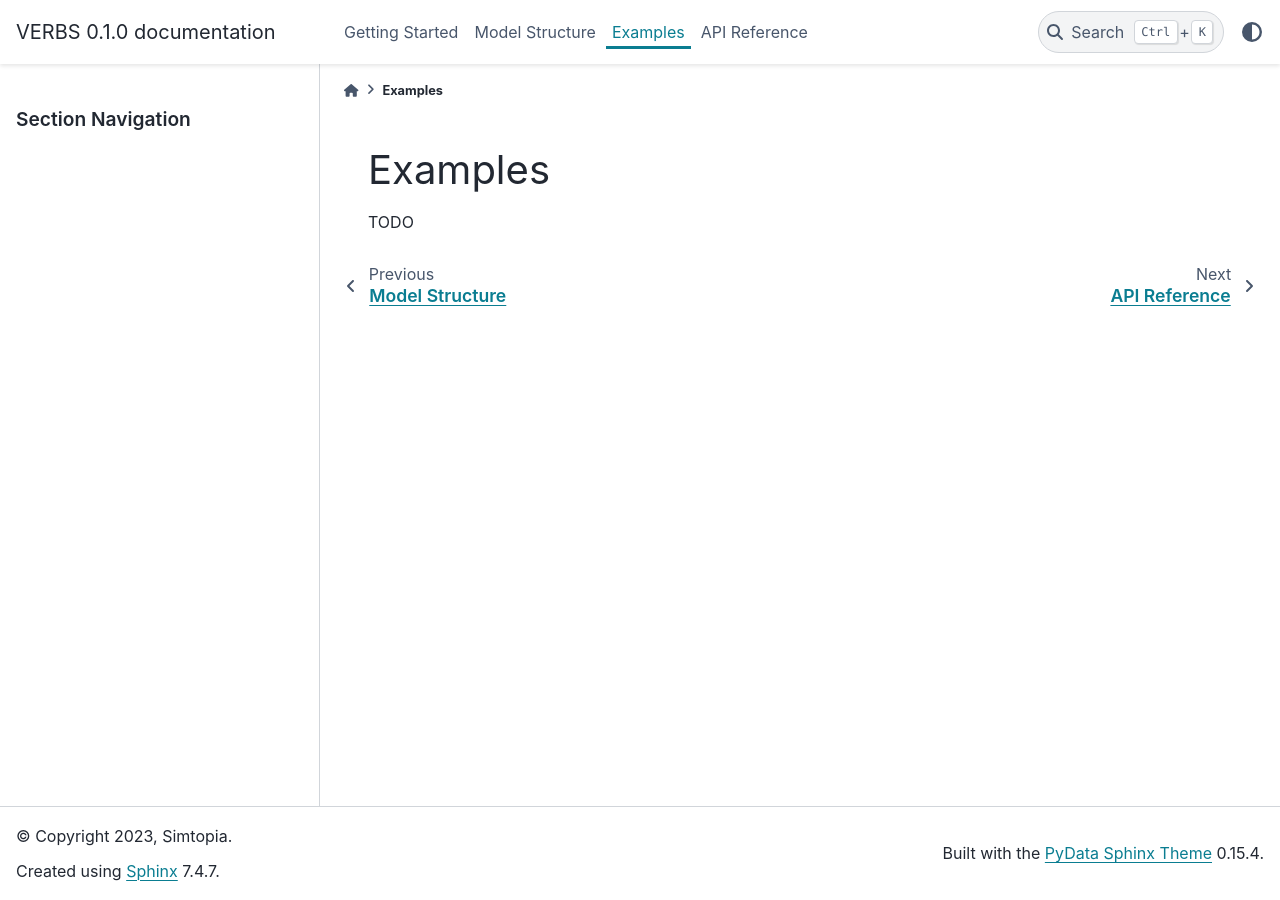
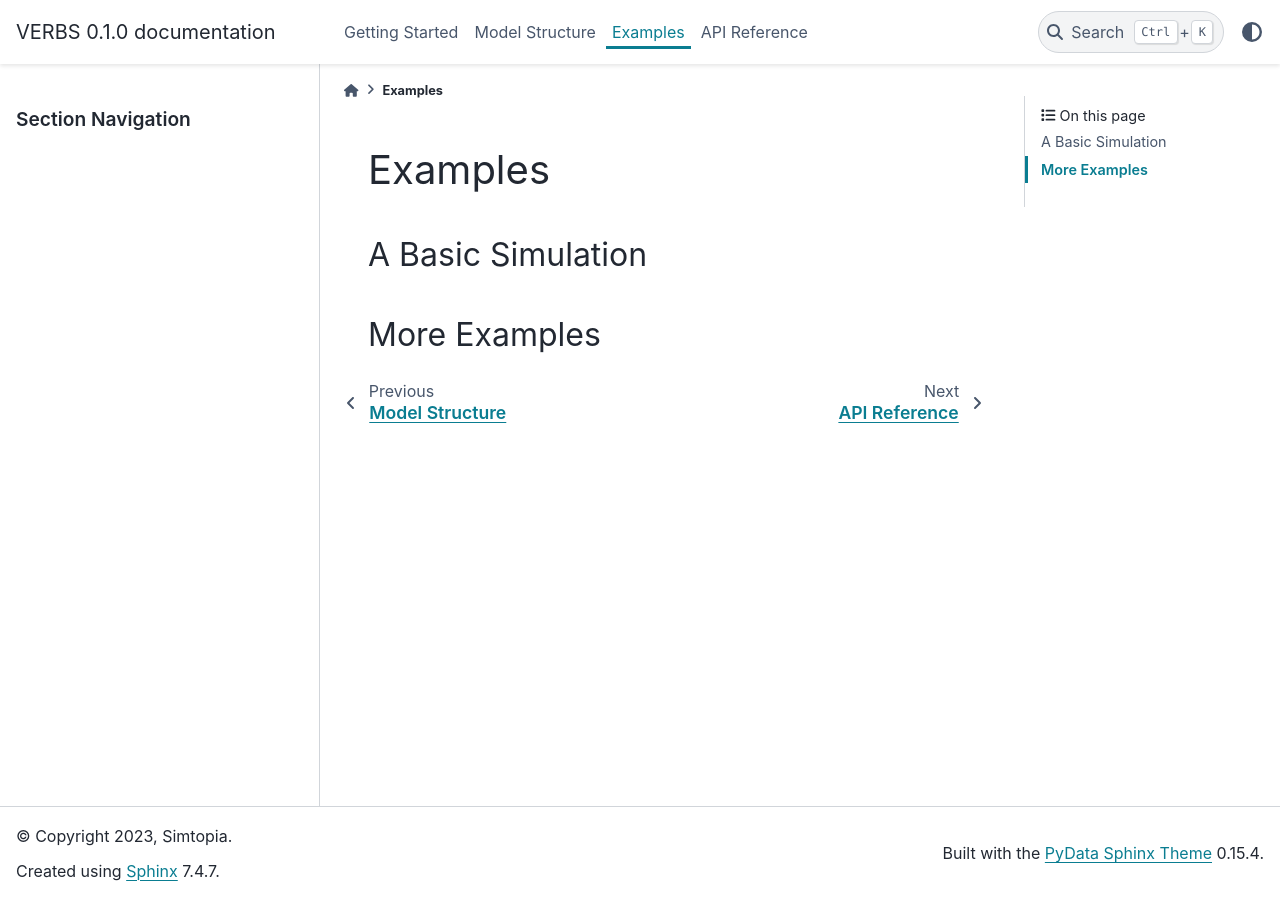
Before and after one commit to simtopia/verbs, a Sphinx documentation site: the page built from docs/python/source/pages/examples.rst, in a window 1280 px wide. Built offline with Sphinx 7.4.7 and the PyData theme 0.15.4, drawn with Linux system fonts in a browser that asks for light colours.

Commit message:
Update autodoc

```diff
--- /dev/null
+++ b/docs/python/source/_templates/custom-class-template.rst
@@ -0,0 +1,34 @@
+{{ fullname | escape | underline}}
+
+.. currentmodule:: {{ module }}
+
+.. autoclass:: {{ objname }}
+   :members:
+   :show-inheritance:
+   :inherited-members:
+   :special-members: __call__, __add__, __mul__
+
+   {% block methods %}
+   {% if methods %}
+   .. rubric:: {{ _('Methods') }}
+
+   .. autosummary::
+      :nosignatures:
+   {% for item in methods %}
+      {%- if not item.startswith('_') %}
+      ~{{ name }}.{{ item }}
+      {%- endif -%}
+   {%- endfor %}
+   {% endif %}
+   {% endblock %}
+
+   {% block attributes %}
+   {% if attributes %}
+   .. rubric:: {{ _('Attributes') }}
+
+   .. autosummary::
+   {% for item in attributes %}
+      ~{{ name }}.{{ item }}
+   {%- endfor %}
+   {% endif %}
+   {% endblock %}
--- /dev/null
+++ b/docs/python/source/_templates/custom-module-template.rst
@@ -0,0 +1,66 @@
+{{ fullname | escape | underline}}
+
+.. automodule:: {{ fullname }}
+
+   {% block attributes %}
+   {% if attributes %}
+   .. rubric:: Module attributes
+
+   .. autosummary::
+      :toctree:
+   {% for item in attributes %}
+      {{ item }}
+   {%- endfor %}
+   {% endif %}
+   {% endblock %}
+
+   {% block functions %}
+   {% if functions %}
+   .. rubric:: {{ _('Functions') }}
+
+   .. autosummary::
+      :toctree:
+      :nosignatures:
+   {% for item in functions %}
+      {{ item }}
+   {%- endfor %}
+   {% endif %}
+   {% endblock %}
+
+   {% block classes %}
+   {% if classes %}
+   .. rubric:: {{ _('Classes') }}
+
+   .. autosummary::
+      :toctree:
+      :template: custom-class-template.rst
+      :nosignatures:
+   {% for item in classes %}
+      {{ item }}
+   {%- endfor %}
+   {% endif %}
+   {% endblock %}
+
+   {% block exceptions %}
+   {% if exceptions %}
+   .. rubric:: {{ _('Exceptions') }}
+
+   .. autosummary::
+      :toctree:
+   {% for item in exceptions %}
+      {{ item }}
+   {%- endfor %}
+   {% endif %}
+   {% endblock %}
+
+{% block modules %}
+{% if modules %}
+.. autosummary::
+   :toctree:
+   :template: custom-module-template.rst
+   :recursive:
+{% for item in modules %}
+   {{ item }}
+{%- endfor %}
+{% endif %}
+{% endblock %}
--- a/docs/python/source/conf.py
+++ b/docs/python/source/conf.py
@@ -23,7 +23,13 @@
     "sphinx.ext.coverage",
     "sphinx.ext.napoleon",
     "sphinx.ext.autosummary",
+    "sphinx.ext.intersphinx",
+    "sphinx.ext.viewcode",
 ]
+
+napoleon_numpy_docstring = True
+napoleon_include_init_with_doc = False
+add_module_names = False
 
 templates_path = ["_templates"]
 exclude_patterns = []
--- a/docs/python/source/pages/api.rst
+++ b/docs/python/source/pages/api.rst
@@ -1,8 +1,10 @@
+*************
 API Reference
-=============
+*************
 
 .. autosummary::
    :toctree:
+   :template: custom-module-template.rst
    :recursive:
 
    verbs
--- a/docs/python/source/pages/examples.rst
+++ b/docs/python/source/pages/examples.rst
@@ -1,4 +1,9 @@
+********
 Examples
-========
+********
 
-TODO
+A Basic Simulation
+==================
+
+More Examples
+=============
--- a/docs/python/source/pages/getting_started.rst
+++ b/docs/python/source/pages/getting_started.rst
@@ -1,4 +1,6 @@
+***************
 Getting Started
-===============
+***************
 
-TODO
+Building from Source
+====================
```
Also changed, not shown: docs/python/source/pages/model.rst (+6 -1 lines).
